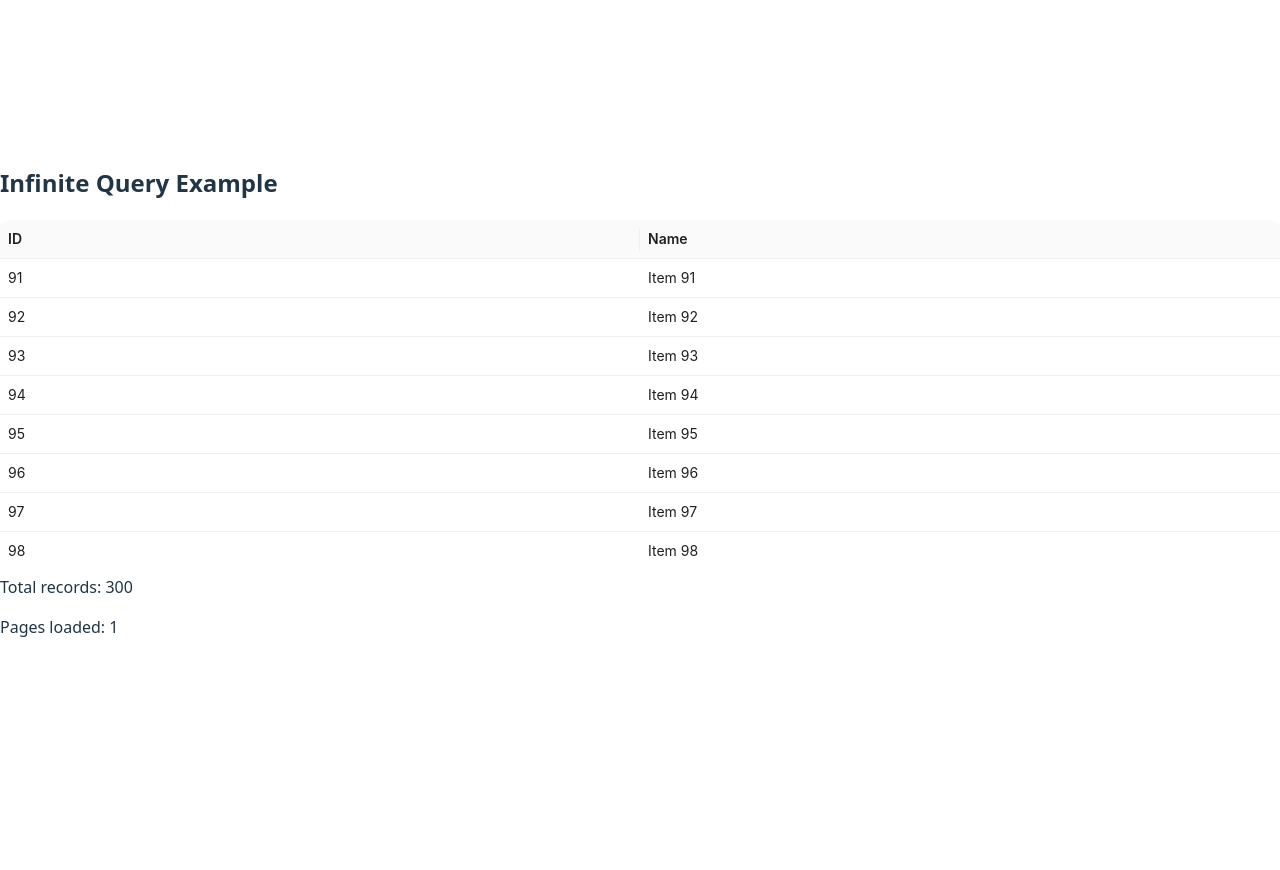
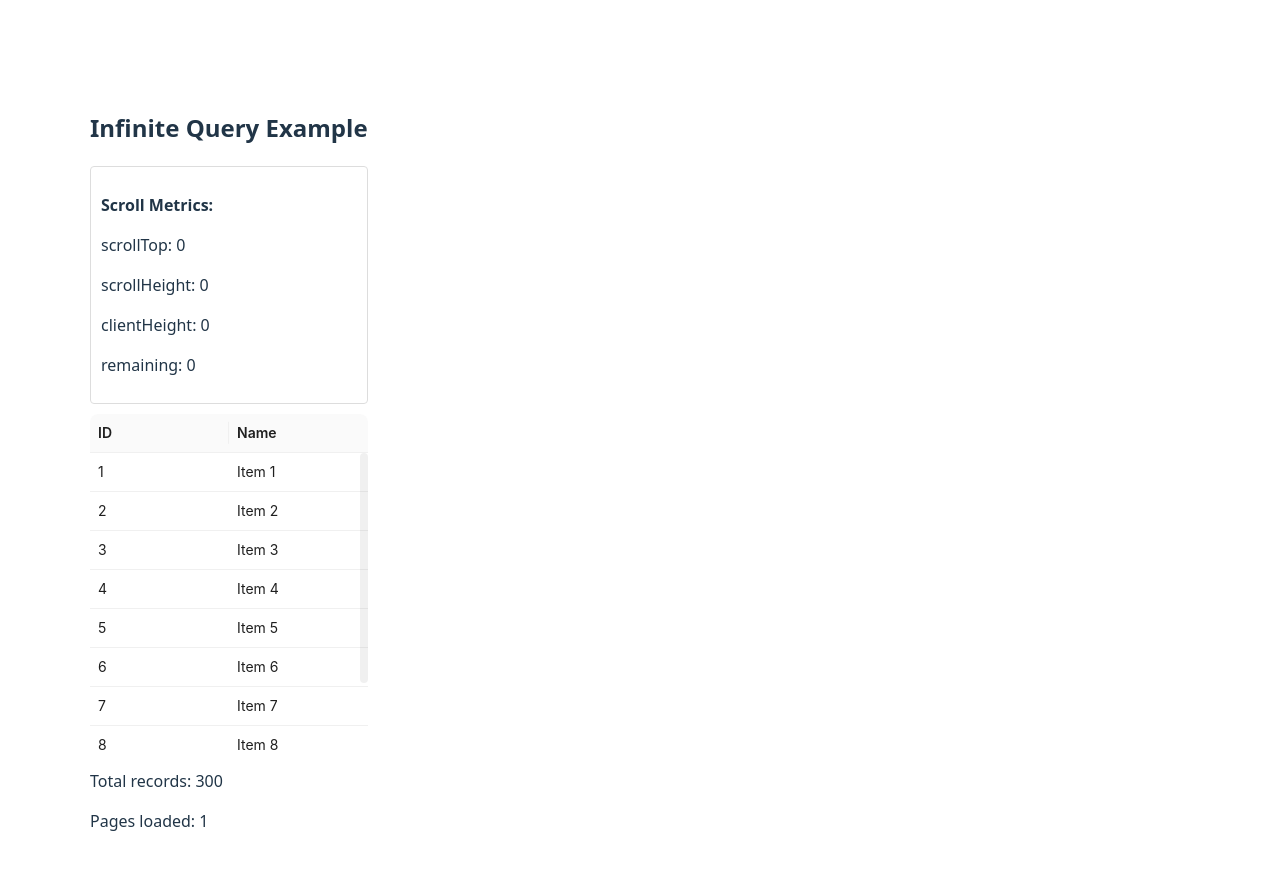
Before and after one commit to visakamallavarun/infinite-Table, a React (Vite) app: page / in a window 1280 px wide. Shown: the top 870 px of the page. Before the commit the page ends 800 px from the top, so only its background shows below. Built offline with nearby package versions, Linux system fonts and the light colour scheme.

Commit message:
refactor: improve infinite scroll handling and add scroll metrics display

```diff
--- a/src/InfiniteQueryComponent.tsx
+++ b/src/InfiniteQueryComponent.tsx
@@ -1,7 +1,7 @@
 import { Table } from 'antd';
 import { useInfiniteQuery, QueryClient, QueryClientProvider } from '@tanstack/react-query';
 import { ReactQueryDevtools } from '@tanstack/react-query-devtools';
-import { useState, useEffect } from 'react';
+import { useState } from 'react';
 
 interface Item {
   id: number;
@@ -21,7 +21,7 @@ interface ApiResponse {
 // Mock fetch function to simulate API call
 const fetchItems = async (pageParam = 1): Promise<ApiResponse> => {
   // Simulate network delay
-  await new Promise(resolve => setTimeout(resolve, 500));
+  await new Promise(resolve => setTimeout(resolve, 5000));
 
   // Calculate start and end items for this page
   const pageSize = 10;
@@ -52,11 +52,12 @@ export const useItemsQuery = () =>
   useInfiniteQuery({
     queryKey: ['items'],
     queryFn: ({ pageParam }) => fetchItems(pageParam),
-    initialPageParam: 10,
+    initialPageParam: 1,
     getPreviousPageParam: (firstPage) =>
       firstPage.hasPreviousPage ? firstPage.page - 1 : undefined,
     getNextPageParam: (lastPage) =>
       lastPage.hasNextPage ? lastPage.page + 1 : undefined,
+    maxPages:3
   });
 
 const queryClient = new QueryClient();
@@ -71,15 +72,12 @@ export default function InfiniteQueryComponent() {
 }
 
 function InfiniteQueryContent() {
-  const [oldScrollHeight, setOldScrollHeight] = useState<number | null>(null);
+  const [scrollMetrics, setScrollMetrics] = useState({ scrollTop: 0, scrollHeight: 0, clientHeight: 0 });
   const {
     data,
     fetchNextPage,
-    fetchPreviousPage,
     hasNextPage,
-    hasPreviousPage,
     isFetchingNextPage,
-    isFetchingPreviousPage,
     status,
   } = useItemsQuery();
 
@@ -101,29 +99,18 @@ function InfiniteQueryContent() {
   const handleTableScroll = (e: React.UIEvent<HTMLDivElement>) => {
     const { scrollTop, scrollHeight, clientHeight } = e.currentTarget;
 
-    if (scrollTop < 500 && hasPreviousPage && !isFetchingPreviousPage) {
-      setOldScrollHeight(scrollHeight);
-      fetchPreviousPage();
-    }
+    setScrollMetrics({ scrollTop, scrollHeight, clientHeight });
+    console.log('scrollTop:', scrollTop);
+    console.log('scrollHeight:', scrollHeight);
+    console.log('clientHeight:', clientHeight);
 
-    if (scrollHeight - scrollTop - clientHeight < 500 && hasNextPage && !isFetchingNextPage) {
+    if (scrollHeight - scrollTop - clientHeight < 50 && hasNextPage && !isFetchingNextPage) {
       fetchNextPage();
     }
   };
 
-  useEffect(() => {
-    if (oldScrollHeight && !isFetchingPreviousPage) {
-      const tableBody = document.querySelector('.ant-table-body') as HTMLDivElement;
-      if (tableBody) {
-        const heightDiff = tableBody.scrollHeight - oldScrollHeight;
-        tableBody.scrollTop += heightDiff;
-      }
-      setOldScrollHeight(null);
-    }
-  }, [isFetchingPreviousPage, oldScrollHeight]);
-
   return (
-    <div className="infinite-query-container">
+    <div className="infinite-query-container" style={{ padding: '90px' }}>
       <h2>Infinite Query Example</h2>
 
       {status === 'pending' ? (
@@ -132,6 +119,22 @@ function InfiniteQueryContent() {
         <div>Error loading data</div>
       ) : (
         <>
+          <div className="scroll-metrics" style={{
+            position: 'sticky',
+            top: 0,
+            padding: '10px',
+            marginBottom: '10px',
+            border: '1px solid #ddd',
+            borderRadius: '4px',
+            zIndex: 1
+          }}>
+            <p><strong>Scroll Metrics:</strong></p>
+            <p>scrollTop: {scrollMetrics.scrollTop.toFixed(0)}</p>
+            <p>scrollHeight: {scrollMetrics.scrollHeight.toFixed(0)}</p>
+            <p>clientHeight: {scrollMetrics.clientHeight.toFixed(0)}</p>
+            <p>remaining: {(scrollMetrics.scrollHeight - scrollMetrics.scrollTop - scrollMetrics.clientHeight).toFixed(0)}</p>
+          </div>
+
           <Table
             columns={columns}
             dataSource={dataSource}
@@ -139,6 +142,7 @@ function InfiniteQueryContent() {
             pagination={false}
             scroll={{ y: 300 }}
             size='small'
+            virtual
             onScroll={handleTableScroll}
           />
           <div className="stats">
```
